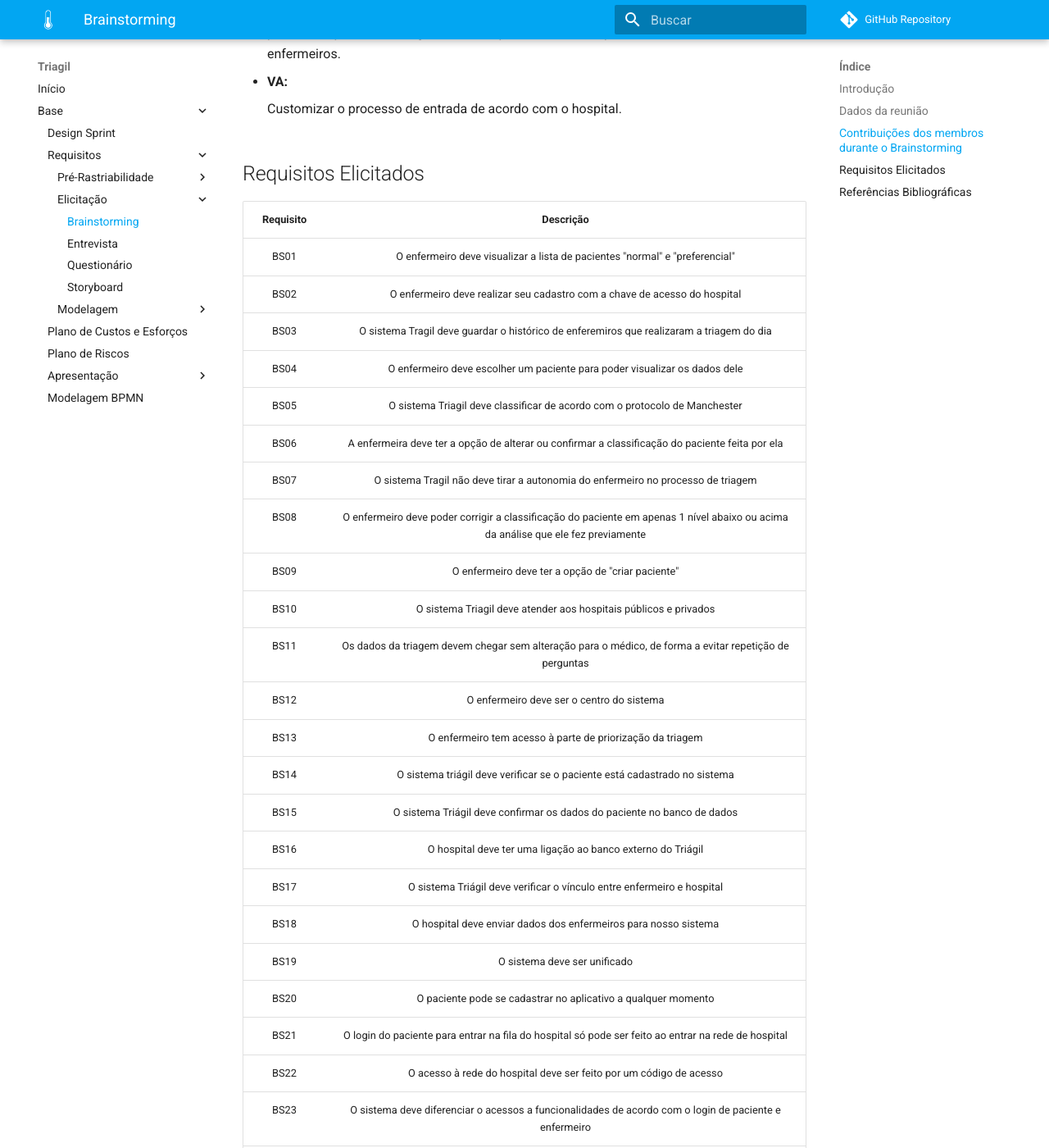
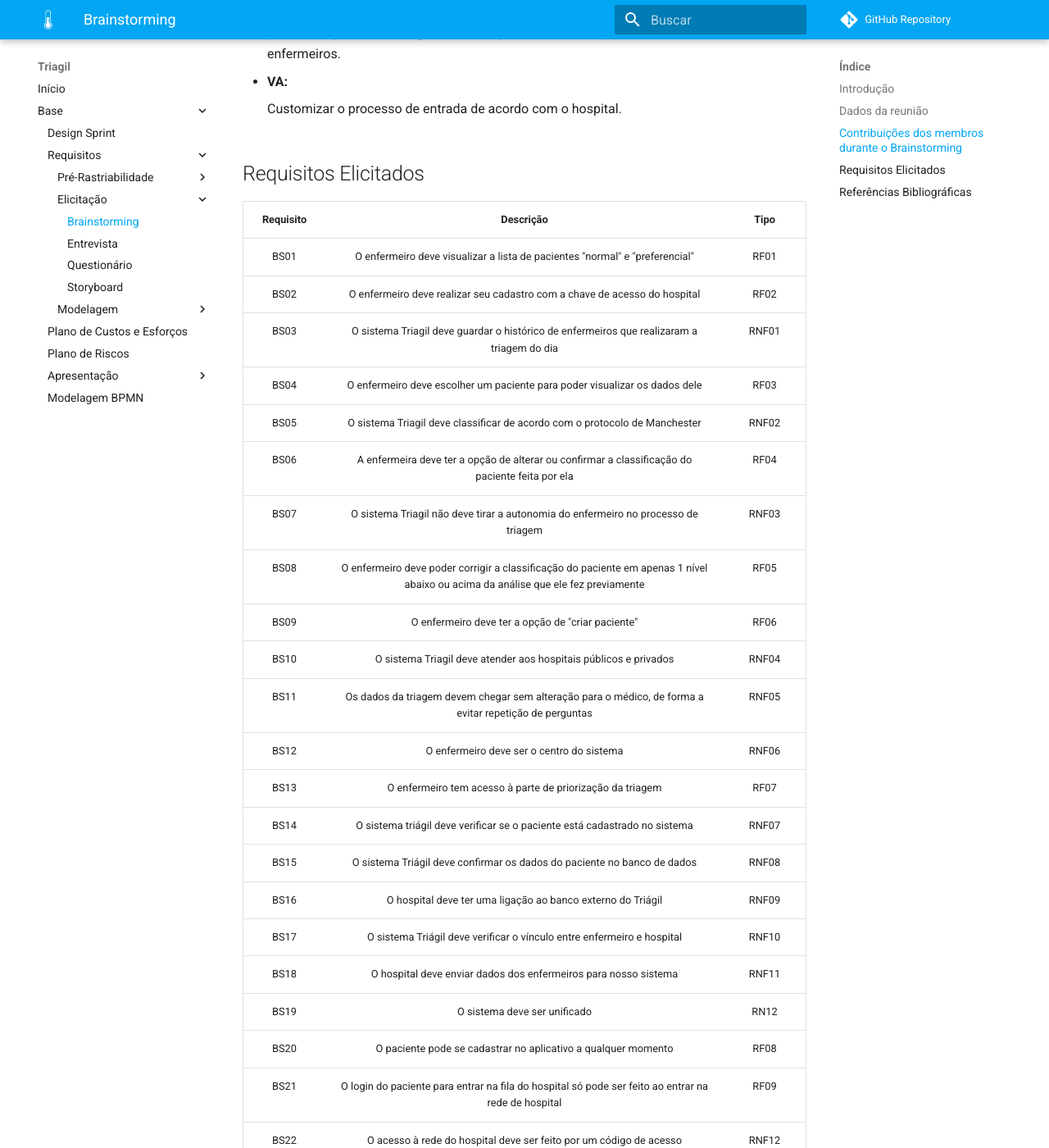
Before and after one commit to UnBArqDsw/2020.1_G1_Triagil, an MkDocs documentation site: the page built from docs/base/requisitos/elicitacao/brainstorming.md, in a window 1280 px wide and 1400 px high, scrolled down 2275 px. Shown: the whole window at 82% size. Built offline with MkDocs 1.6.1 and Material for MkDocs 9.7.7, drawn with Linux system fonts in a browser that asks for light colours; comment, search, counter and statistics services are not loaded.

Commit message:
Corrigindo documentos

```diff
--- a/docs/base/requisitos/elicitacao/brainstorming.md
+++ b/docs/base/requisitos/elicitacao/brainstorming.md
@@ -38,37 +38,37 @@
 
 ## Requisitos Elicitados
 
-|Requisito|Descrição|
-|:--:|:----:|
-|BS01|O enfermeiro deve visualizar a lista de pacientes "normal" e "preferencial"|
-|BS02|O enfermeiro deve realizar seu cadastro com a chave de acesso do hospital|
-|BS03|O sistema Tragil deve guardar o histórico de enferemiros que realizaram a triagem do dia|
-|BS04|O enfermeiro deve escolher um paciente para poder visualizar os dados dele|
-|BS05|O sistema Triagil deve classificar de acordo com o protocolo de Manchester|
-|BS06|A enfermeira deve ter a opção de alterar ou confirmar a classificação do paciente feita por ela|
-|BS07|O sistema Tragil não deve tirar a autonomia do enfermeiro no processo de triagem|
-|BS08|O enfermeiro deve poder corrigir a classificação do paciente em apenas 1 nível abaixo ou acima da análise que ele fez previamente|
-|BS09|O enfermeiro deve ter a opção de "criar paciente"|
-|BS10|O sistema Triagil deve atender aos hospitais públicos e privados|
-|BS11|Os dados da triagem devem chegar sem alteração para o médico, de forma a evitar repetição de perguntas|
-|BS12|O enfermeiro deve ser o centro do sistema|
-|BS13|O enfermeiro tem acesso à parte de priorização da triagem|
-|BS14|O sistema triágil deve verificar se o paciente está cadastrado no sistema|
-|BS15|O sistema Triágil deve confirmar os dados do paciente no banco de dados|
-|BS16|O hospital deve ter uma ligação ao banco externo do Triágil|
-|BS17|O sistema Triágil deve verificar o vínculo entre enfermeiro e hospital|
-|BS18|O hospital deve enviar dados dos enfermeiros para nosso sistema|
-|BS19|O sistema deve ser unificado|
-|BS20|O paciente pode se cadastrar no aplicativo a qualquer momento|
-|BS21|O login do paciente para entrar na fila do hospital só pode ser feito ao entrar na rede de hospital|
-|BS22|O acesso à rede do hospital deve ser feito por um código de acesso|
-|BS23|O sistema deve diferenciar o acessos a funcionalidades de acordo com o login de paciente e enfermeiro|
-|BS24|O sistema Triágil deve enviar ao hospital atualização constante da fila de pacientes de acordo com os níveis de classificação|
-|BS25|O aplicativo pode ser customizado de acordo com o hospital|
+|Requisito|Descrição| Tipo|
+|:--:|:----:|:----:|
+|BS01|O enfermeiro deve visualizar a lista de pacientes "normal" e "preferencial"| RF01|
+|BS02|O enfermeiro deve realizar seu cadastro com a chave de acesso do hospital| RF02|
+|BS03|O sistema Triagil deve guardar o histórico de enfermeiros que realizaram a triagem do dia| RNF01|
+|BS04|O enfermeiro deve escolher um paciente para poder visualizar os dados dele| RF03|
+|BS05|O sistema Triagil deve classificar de acordo com o protocolo de Manchester| RNF02|
+|BS06|A enfermeira deve ter a opção de alterar ou confirmar a classificação do paciente feita por ela| RF04|
+|BS07|O sistema Triagil não deve tirar a autonomia do enfermeiro no processo de triagem| RNF03|
+|BS08|O enfermeiro deve poder corrigir a classificação do paciente em apenas 1 nível abaixo ou acima da análise que ele fez previamente| RF05|
+|BS09|O enfermeiro deve ter a opção de "criar paciente"|RF06|
+|BS10|O sistema Triagil deve atender aos hospitais públicos e privados|RNF04|
+|BS11|Os dados da triagem devem chegar sem alteração para o médico, de forma a evitar repetição de perguntas|RNF05|
+|BS12|O enfermeiro deve ser o centro do sistema|RNF06|
+|BS13|O enfermeiro tem acesso à parte de priorização da triagem|RF07|
+|BS14|O sistema triágil deve verificar se o paciente está cadastrado no sistema|RNF07|
+|BS15|O sistema Triágil deve confirmar os dados do paciente no banco de dados|RNF08|
+|BS16|O hospital deve ter uma ligação ao banco externo do Triágil|RNF09|
+|BS17|O sistema Triágil deve verificar o vínculo entre enfermeiro e hospital|RNF10|
+|BS18|O hospital deve enviar dados dos enfermeiros para nosso sistema|RNF11|
+|BS19|O sistema deve ser unificado|RN12|
+|BS20|O paciente pode se cadastrar no aplicativo a qualquer momento|RF08|
+|BS21|O login do paciente para entrar na fila do hospital só pode ser feito ao entrar na rede de hospital|RF09|
+|BS22|O acesso à rede do hospital deve ser feito por um código de acesso|RNF12|
+|BS23|O sistema deve diferenciar o acessos a funcionalidades de acordo com o login de paciente e enfermeiro|RNF13|
+|BS24|O sistema Triágil deve enviar ao hospital atualização constante da fila de pacientes de acordo com os níveis de classificação|RF1O|
+|BS25|O aplicativo pode ser customizado de acordo com o hospital|RNF14|
 
 ---
 
-Data | Versão | Descrição | Autor(es) |
+|Data | Versão | Descrição | Autor(es) |
 | --- | --- | --- | --- |
 | 10/09/2020 | 0.1 | Criação do documento na wiki  | Débora Vilela |
 | 10/09/2020 | 0.1 | Adicionando rastreamento e retirando sumário  | Débora Vilela |
```
Also changed, not shown: docs/base/requisitos/elicitacao/entrevista.md (+6 -6 lines), docs/base/requisitos/elicitacao/questionario.md (+13 -13 lines), docs/base/requisitos/elicitacao/storyboard.md (+10 -10 lines).
